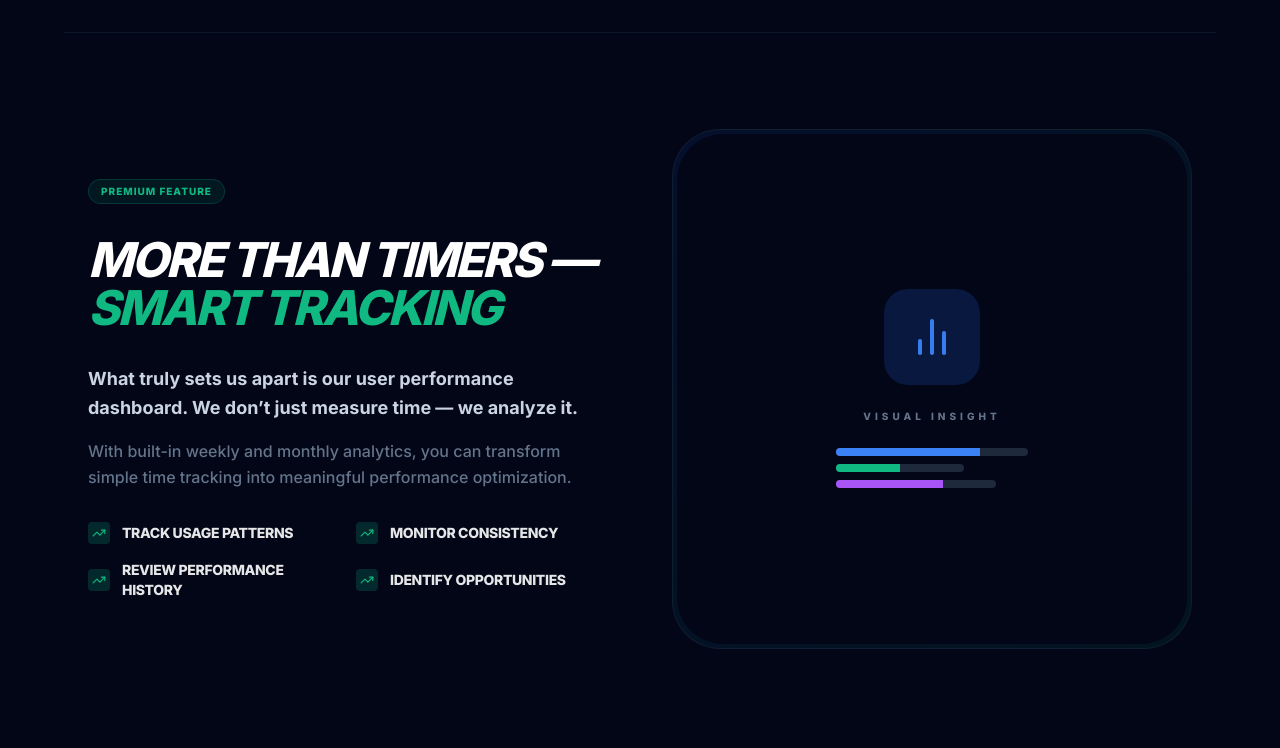
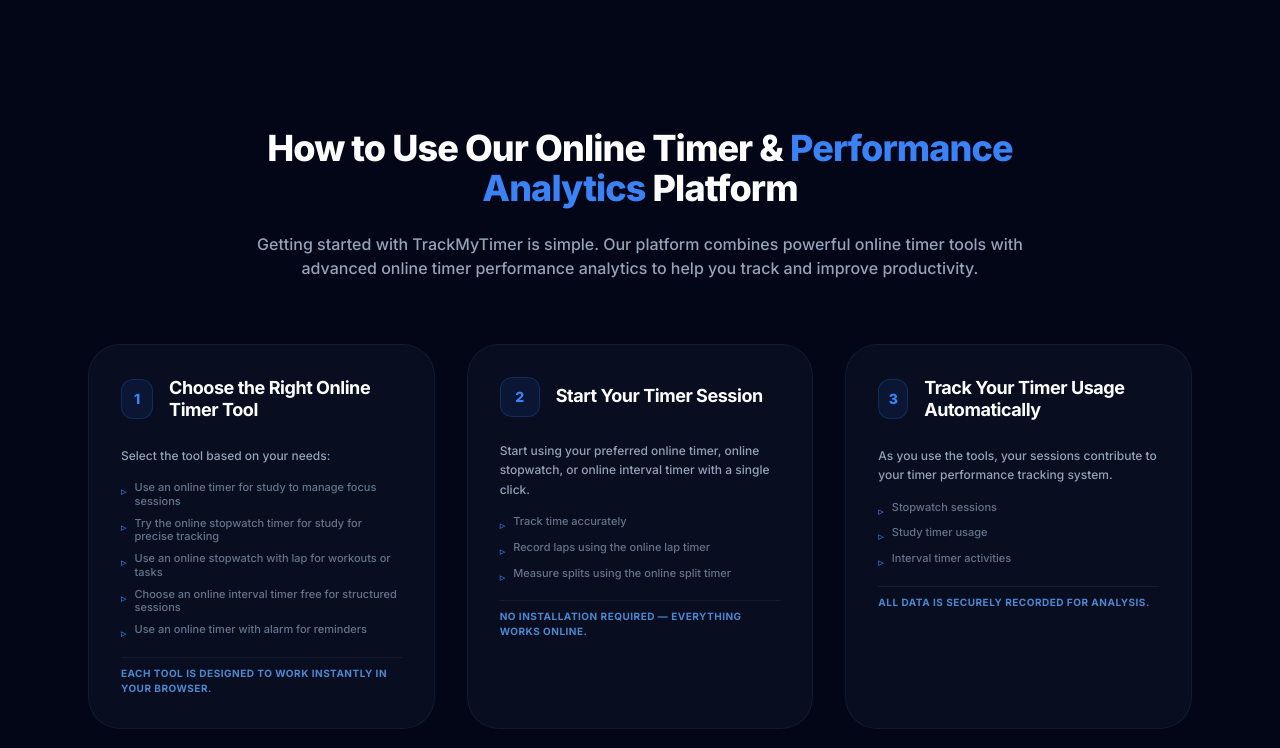
Before and after one commit to Parthajit/Track_New_Timer, a React (Vite) app: page / in a window 1280 px wide. Shown: the part 1440-2188 px from the top of the page. Built offline with nearby package versions, Linux system fonts and the light colour scheme.

Commit message:
Update Home.tsx

```diff
--- a/pages/Home.tsx
+++ b/pages/Home.tsx
@@ -75,8 +75,8 @@
   return (
     <div className={`space-y-24 pb-24 animate-in fade-in duration-700 ${user.isLoggedIn ? 'lg:pl-4' : ''}`}>
       <Helmet>
-        <title>Online Timer Tools | Smart Time Tracking & Analytics</title>
-        <meta name="description" content="Free online timer tools including stopwatch, countdown, interval timer, and alarm clock with performance analytics to track progress weekly and monthly." />
+        <title>Online Timer with Performance Analytics | Stopwatch, Interval Timer & Study Timer</title>
+        <meta name="description" content="Use our online timer tools including stopwatch, lap timer, interval timer and study timer with advanced timer performance analytics and tracking dashboard." />
       </Helmet>
       {!activeTool ? (
         <>
@@ -97,15 +97,15 @@
               </div>
             </div>
 
-            <h1 className="text-4xl sm:text-6xl md:text-8xl font-black italic text-transparent bg-clip-text bg-gradient-to-br from-white via-blue-400 to-blue-700 tracking-tighter uppercase leading-[0.9] select-none drop-shadow-2xl relative z-10 py-2">
-              Track my <br className="sm:hidden" /> Timer
+            <h1 className="text-3xl sm:text-4xl md:text-5xl font-extrabold text-transparent bg-clip-text bg-gradient-to-br from-white via-blue-300 to-blue-600 tracking-tight leading-tight select-none drop-shadow-xl relative z-10 py-2 max-w-4xl mx-auto">
+              Smart Online Timer Tools <br className="hidden md:block" /> with Performance Analytics
             </h1>
             <div className="space-y-4 relative z-10 px-4">
               <p className="max-w-xl mx-auto text-[10px] md:text-xs text-blue-400 font-black uppercase tracking-[0.4em] md:tracking-[0.6em]">
-                Manage your time with precision. Improve your performance with insight.
+                Precision Timing Meets Productivity Intelligence
               </p>
-              <p className="max-w-2xl mx-auto text-sm md:text-base text-slate-400 font-medium leading-relaxed">
-                Our platform offers a complete collection of online timer tools designed for accuracy, speed, and ease of use. Whether you’re training, studying, or optimizing daily productivity, our tools help you stay focused and in control.
+              <p className="max-w-3xl mx-auto text-sm md:text-base text-slate-400 font-medium leading-relaxed">
+                TrackMyTimer provides powerful online timer tools designed for productivity, training, and performance tracking. Whether you need an online timer for study, a stopwatch timer for study, or an online interval timer, our platform helps you measure time with precision.
               </p>
             </div>
 
@@ -154,8 +154,176 @@
             ))}
           </section>
 
+          {/* How to Use Section */}
+          <section className="max-w-6xl mx-auto px-4 md:px-6 py-24 space-y-16">
+            <div className="text-center space-y-6 max-w-3xl mx-auto">
+              <h2 className="text-3xl md:text-4xl font-extrabold text-white tracking-tight leading-tight">
+                How to Use Our Online Timer & <span className="text-blue-500">Performance Analytics</span> Platform
+              </h2>
+              <p className="text-slate-400 text-sm md:text-base font-medium leading-relaxed">
+                Getting started with TrackMyTimer is simple. Our platform combines powerful online timer tools with advanced online timer performance analytics to help you track and improve productivity.
+              </p>
+            </div>
+
+            <div className="grid md:grid-cols-2 lg:grid-cols-3 gap-8">
+              {[
+                {
+                  step: "1",
+                  title: "Choose the Right Online Timer Tool",
+                  desc: "Select the tool based on your needs:",
+                  items: [
+                    "Use an online timer for study to manage focus sessions",
+                    "Try the online stopwatch timer for study for precise tracking",
+                    "Use an online stopwatch with lap for workouts or tasks",
+                    "Choose an online interval timer free for structured sessions",
+                    "Use an online timer with alarm for reminders"
+                  ],
+                  footer: "Each tool is designed to work instantly in your browser."
+                },
+                {
+                  step: "2",
+                  title: "Start Your Timer Session",
+                  desc: "Start using your preferred online timer, online stopwatch, or online interval timer with a single click.",
+                  items: [
+                    "Track time accurately",
+                    "Record laps using the online lap timer",
+                    "Measure splits using the online split timer"
+                  ],
+                  footer: "No installation required — everything works online."
+                },
+                {
+                  step: "3",
+                  title: "Track Your Timer Usage Automatically",
+                  desc: "As you use the tools, your sessions contribute to your timer performance tracking system.",
+                  items: [
+                    "Stopwatch sessions",
+                    "Study timer usage",
+                    "Interval timer activities"
+                  ],
+                  footer: "All data is securely recorded for analysis."
+                },
+                {
+                  step: "4",
+                  title: "Access the Performance Analytics Dashboard",
+                  desc: "View your data inside the online timer performance analyzer dashboard. You can explore:",
+                  items: [
+                    "Online timer performance analysis reports",
+                    "Weekly and monthly productivity trends",
+                    "Session duration and consistency"
+                  ],
+                  footer: "This helps you understand how effectively you use your time."
+                },
+                {
+                  step: "5",
+                  title: "Run a Timer Performance Test",
+                  desc: "Use your session history to perform an online timer performance test. This allows you to:",
+                  items: [
+                    "Measure improvement over time",
+                    "Identify productivity patterns",
+                    "Optimize your study or work sessions"
+                  ]
+                },
+                {
+                  step: "6",
+                  title: "Improve with Data-Driven Insights",
+                  desc: "With built-in online timer performance analytics, you can:",
+                  items: [
+                    "Track progress using online timer performance analysis free tools",
+                    "Improve consistency and focus",
+                    "Build better time management habits"
+                  ],
+                  footer: "TrackMyTimer turns a simple online timer clock for study into a powerful productivity system."
+                }
+              ].map((item, i) => (
+                <div key={i} className="p-8 bg-slate-900/50 border border-slate-800/50 rounded-[2rem] space-y-6 hover:border-blue-500/20 transition-all group">
+                  <div className="flex items-center gap-4">
+                    <div className="w-10 h-10 rounded-xl bg-blue-600/10 border border-blue-500/20 flex items-center justify-center text-blue-500 font-black text-sm">
+                      {item.step}
+                    </div>
+                    <h3 className="text-lg font-bold text-white tracking-tight leading-tight group-hover:text-blue-400 transition-colors">
+                      {item.title}
+                    </h3>
+                  </div>
+                  <div className="space-y-4">
+                    <p className="text-xs text-slate-400 font-medium leading-relaxed">{item.desc}</p>
+                    <ul className="space-y-2">
+                      {item.items.map((bullet, idx) => (
+                        <li key={idx} className="flex items-start gap-2 text-[11px] text-slate-500 font-medium leading-tight">
+                          <span className="text-blue-500 mt-1">▹</span>
+                          {bullet}
+                        </li>
+                      ))}
+                    </ul>
+                    {item.footer && (
+                      <p className="text-[10px] text-blue-400/80 font-bold uppercase tracking-wider pt-2 border-t border-slate-800/50">
+                        {item.footer}
+                      </p>
+                    )}
+                  </div>
+                </div>
+              ))}
+            </div>
+          </section>
+
           {/* Marketing & Info Content Section */}
           <section className="max-w-6xl mx-auto px-4 md:px-6 space-y-24 border-t border-slate-900 pt-24">
+
+            {/* Detailed Content Section */}
+            <div className="grid lg:grid-cols-2 gap-16 items-center">
+              <div className="space-y-8">
+                <h2 className="text-3xl md:text-4xl font-black text-white italic uppercase tracking-tighter leading-none">
+                  Advanced <span className="text-blue-500">Timer Performance</span> Tracking
+                </h2>
+                <div className="space-y-4">
+                  <p className="text-lg text-slate-300 font-bold leading-relaxed">
+                    Unlike basic timers, TrackMyTimer also offers a timer performance tracking system that allows users to monitor timer usage and analyze productivity trends.
+                  </p>
+                  <p className="text-slate-500 font-medium leading-relaxed">
+                    The built-in online timer performance analytics dashboard helps users view historical performance data and improve productivity over time.
+                  </p>
+                </div>
+                <div className="grid sm:grid-cols-1 gap-4">
+                  {[
+                    "Online stopwatch with lap tracking",
+                    "Online lap timer and split timer",
+                    "Online interval timer free for workouts or study sessions",
+                    "Online timer with alarm for reminders",
+                    "Online timer clock for study focus sessions"
+                  ].map((item, i) => (
+                    <div key={i} className="flex items-center gap-3 p-4 bg-white/5 border border-white/5 rounded-2xl group hover:bg-blue-600/5 hover:border-blue-500/20 transition-all">
+                      <div className="p-2 bg-blue-600/20 rounded-lg text-blue-500 group-hover:scale-110 transition-transform">
+                        <ShieldCheck size={18} />
+                      </div>
+                      <span className="text-xs md:text-sm font-black uppercase tracking-tight text-white/90">
+                        {item}
+                      </span>
+                    </div>
+                  ))}
+                </div>
+              </div>
+
+              <div className="bg-gradient-to-br from-blue-600/10 to-emerald-600/10 rounded-[3rem] p-1 border border-white/5">
+                <div className="bg-[#020617] rounded-[2.9rem] p-8 md:p-12 aspect-square flex flex-col justify-center items-center text-center space-y-8">
+                  <div className="relative">
+                    <div className="absolute inset-0 bg-blue-500/20 blur-3xl rounded-full animate-pulse" />
+                    <BarChart2 size={80} className="text-blue-500 relative z-10" />
+                  </div>
+                  <div className="space-y-4">
+                    <h3 className="text-xl font-black text-white uppercase italic tracking-tighter">Performance Insights</h3>
+                    <p className="text-xs text-slate-500 font-bold uppercase tracking-widest max-w-xs">
+                      Visualize your focus and productivity with automated data collection.
+                    </p>
+                  </div>
+                  <div className="flex gap-2">
+                    {[1, 2, 3, 4, 5].map((i) => (
+                      <div key={i} className="w-2 bg-blue-500/20 rounded-full" style={{ height: `${20 + i * 15}px` }}>
+                        <div className="w-full bg-blue-500 rounded-full" style={{ height: `${10 + i * 10}%` }} />
+                      </div>
+                    ))}
+                  </div>
+                </div>
+              </div>
+            </div>
 
             {/* Performance Analytics Feature */}
             <div className="grid lg:grid-cols-2 gap-16 items-center">
```
